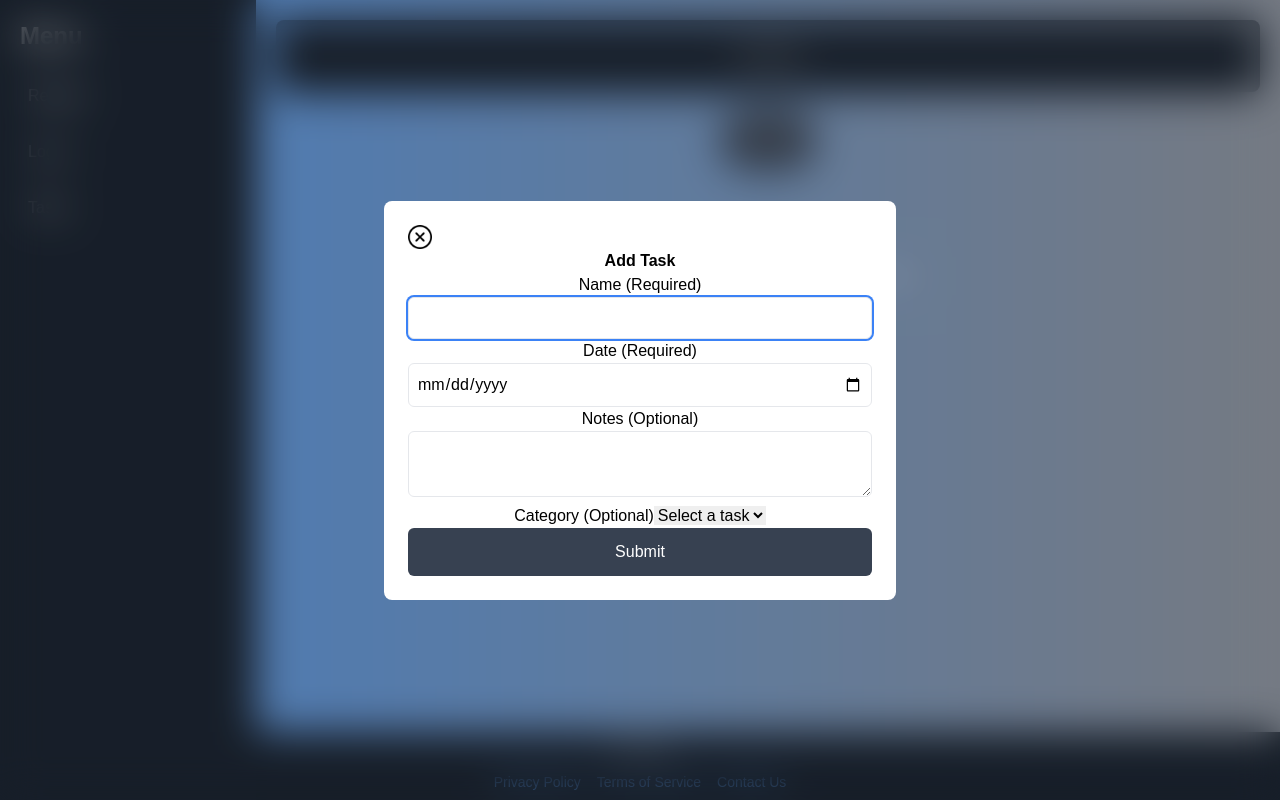
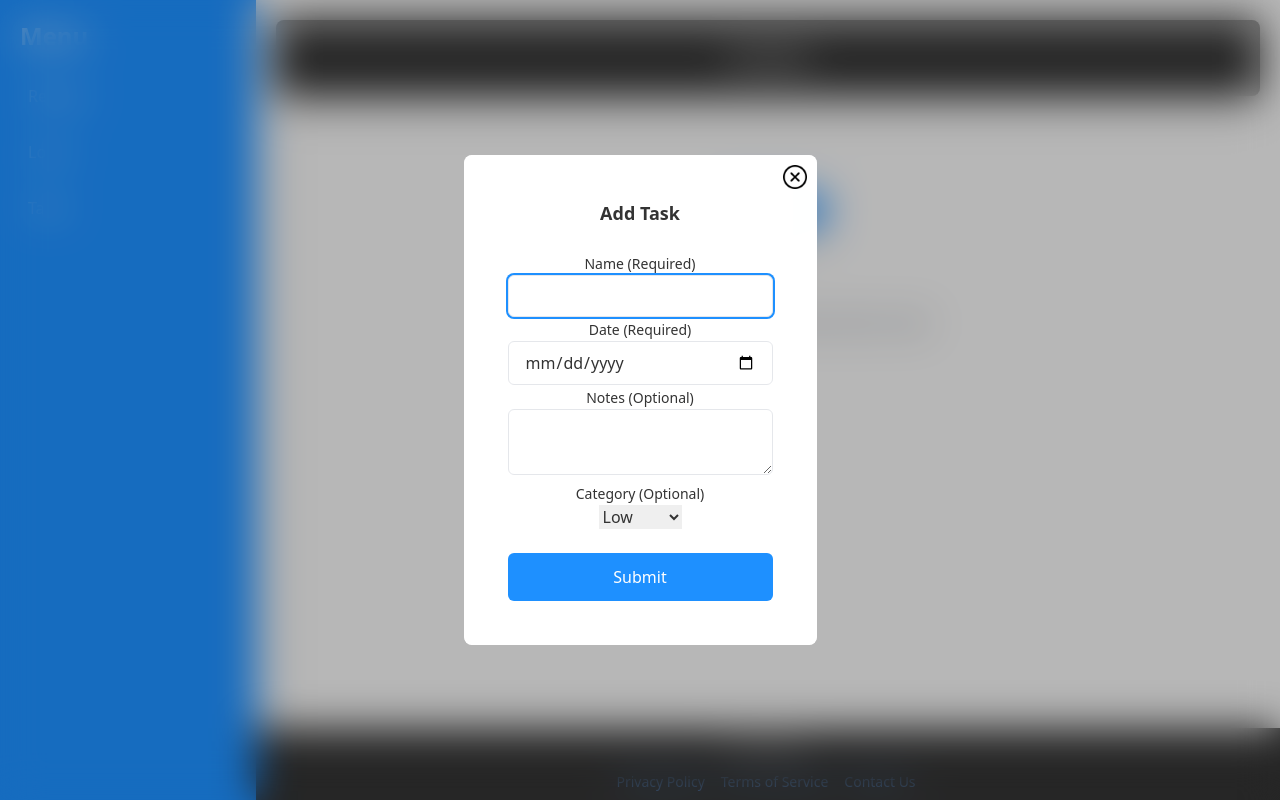
Before and after one commit to maciu213/projekt-praktyki, a React (Vite) app: page / in a window 1280 px wide. Both pictures are taken after a click on the button "Add task". Built offline with nearby package versions, Linux system fonts and the light colour scheme.

Commit message:
Color changes added card addition

```diff
--- a/src/main.jsx
+++ b/src/main.jsx
@@ -14,6 +14,14 @@ function App() {
     loginDialog: false
   });
 
+  const [tasks, setTasks] = useState([]);
+  const [taskDetails, setTaskDetails] = useState({
+    name: "",
+    date: "",
+    notes: "",
+    category: "low"
+  });
+
   const openDialog = (dialogType) => {
     setDialogState({ ...dialogState, [dialogType]: true });
     dialogType === "taskDialog" && dialogRef.current.showModal();
@@ -24,6 +32,17 @@ function App() {
   const closeDialog = (dialogRef, dialogType) => {
     dialogRef.current.close();
     setDialogState({ ...dialogState, [dialogType]: false });
+  };
+
+  const handleInputChange = (e) => {
+    const { name, value } = e.target;
+    setTaskDetails({ ...taskDetails, [name]: value });
+  };
+
+  const handleAddTask = () => {
+    setTasks([...tasks, taskDetails]);
+    setTaskDetails({ name: "", date: "", notes: "", category: "low" });
+    closeDialog(dialogRef, "taskDialog");
   };
 
   return (
@@ -43,14 +62,26 @@ function App() {
 
       <div className="main-content">
         <div className="header">
-          <h1>To-do-list</h1>
+          <h1><strong>To-do-list</strong></h1>
         </div>
 
         <button onClick={() => openDialog("taskDialog")} className="add">
           Add task
         </button>
 
-        <label>Add your task by clicking the button above.</label>
+        <div className="task-board">
+          {tasks.length > 0 ? (
+            tasks.map((task, index) => (
+              <div key={index} className={`task-item ${task.category}`}>
+                <div className="task-name">{task.name}</div>
+                <div className="task-date">{task.date}</div>
+                <div className="task-notes">{task.notes}</div>
+              </div>
+            ))
+          ) : (
+            <p id="addTaskText">No tasks added yet. Please add a task!</p>
+          )}
+        </div>
       </div>
 
       <footer className="footer bg-gray-800 text-white mt-auto p-1">
@@ -74,22 +105,44 @@ function App() {
               onClick={() => closeDialog(dialogRef, "taskDialog")}
               alt="Close"
             />
-            <strong id="formName">Add Task</strong> <br />
-            <label className="formLabel">Name (Required)</label>
-            <input type="text" name="name" />
-            <label className="formLabel">Date (Required)</label>
-            <input type="date" name="date" />
-            <label className="formLabel">Notes (Optional)</label>
-            <textarea name="notes" id="notes"></textarea>
-            <label className="formLabel">Category (Optional)</label>
-            <select name="category" id="category">
-              <option value="" disabled selected>Select a task</option>
-              <option>Category1</option>
-              <option>Category2</option>
-              <option>Category3</option>
-              <option>Category4</option>
-            </select>
-            <button className="submitButton">Submit</button>
+            <strong id="formName">Add Task</strong> <br /><br />
+            <label className="formLabel">Name (Required)</label><br />
+            <input
+              type="text"
+              name="name"
+              value={taskDetails.name}
+              onChange={handleInputChange}
+            /><br />
+            <label className="formLabel">Date (Required)</label><br />
+            <input
+              type="date"
+              name="date"
+              value={taskDetails.date}
+              onChange={handleInputChange}
+            /><br />
+            <label className="formLabel">Notes (Optional)</label><br />
+            <textarea
+              name="notes"
+              value={taskDetails.notes}
+              onChange={handleInputChange}
+            ></textarea><br />
+            <label className="formLabel">Category (Optional)</label><br />
+            <select
+              name="category"
+              value={taskDetails.category}
+              onChange={handleInputChange}
+            >
+              <option value="low">Low</option>
+              <option value="medium">Medium</option>
+              <option value="high">High</option>
+            </select><br /><br />
+            <button
+              type="button"
+              onClick={handleAddTask}
+              className="submitButton"
+            >
+              Submit
+            </button>
           </div>
         </form>
       </dialog>
@@ -104,7 +157,7 @@ function App() {
               onClick={() => closeDialog(dialogRef2, "registerDialog")}
               alt="Close"
             />
-            <strong id="formName">Registration</strong> <br />
+            <strong id="formName">Registration</strong> <br /><br />
             <label className="formLabel">Login</label>
             <input type="text" name="name" />
             <label className="formLabel">Password</label>
@@ -112,7 +165,7 @@ function App() {
             <label className="formLabel">Re-enter password</label>
             <input type="password" name="password" />
             <label className="formLabel">E-mail</label>
-            <input type="email" name="email" />
+            <input type="email" name="email" /><br /><br />
             <button className="submitButton">Submit</button>
           </div>
         </form>
@@ -128,12 +181,12 @@ function App() {
               onClick={() => closeDialog(dialogRef3, "loginDialog")}
               alt="Close"
             />
-            <strong id="formName">Log in</strong> <br />
+            <strong id="formName">Log in</strong> <br /><br />
             <label className="formLabel">Login</label>
             <input type="text" name="name" />
             <label className="formLabel">Password</label>
-            <input type="password" name="password" />
-            <label className="forgotPassword">Forgot password?</label>
+            <input type="password" name="password" /><br /><br />
+            <label className="forgotPassword">Forgot password?</label><br /><br />
             <button className="submitButton">Submit</button>
           </div>
         </form>
--- a/src/style.css
+++ b/src/style.css
@@ -2,8 +2,20 @@
 @tailwind components;
 @tailwind utilities;
 
+:root {
+    --primary-color: #1E90FF;
+    --secondary-color: #0066CC;
+    --bg-light: #F4F4F4;
+    --bg-dark: #333333;
+    --text-light: #FFFFFF;
+    --text-dark: #333333;
+    --low-color: #28a745; /* Green for Low */
+    --medium-color: #ffc107; /* Yellow for Medium */
+    --high-color: #dc3545; /* Red for High */
+}
+
 .sidebar {
-    @apply w-64 h-screen bg-gray-800 text-white p-5 shadow-lg fixed transition-transform duration-300 ease-in-out;
+    @apply w-64 h-screen bg-primary-color text-white p-5 shadow-2xl fixed transition-transform duration-300 ease-in-out;
 }
 
 .sidebar-title {
@@ -15,71 +27,94 @@
 }
 
 .sidebar-item {
-    @apply block p-2 rounded transition-all duration-300 ease-in-out hover:bg-gray-600;
+    @apply block p-2 rounded transition-all duration-300 ease-in-out hover:bg-gray-600 cursor-pointer;
 }
 
 .main-content {
-    @apply flex-1 ml-64 flex flex-col items-center p-5 transition-all;
+    @apply flex-1 ml-64 flex flex-col items-center p-5 transition-all bg-bg-light;
 }
 
 .header {
-    @apply bg-gray-800 min-w-full p-6 text-white font-sans text-center rounded-lg shadow-lg;
+    @apply w-full p-6 text-black font-sans text-center rounded-lg shadow-xl text-lg;
+    background-color: var(--bg-dark);
+    color: var(--text-light);
 }
 
 .add {
-    @apply w-fit bg-gray-700 text-white rounded-full p-4 shadow-lg transition duration-300 ease-out cursor-pointer mt-5 mb-24;
+    @apply bg-primary-color text-white rounded-full py-2 px-4 text-sm shadow-xl transition duration-300 ease-out cursor-pointer mt-24 mb-5;
+    width: fit-content; /* Makes the button less wide */
+    min-width: 120px; /* Ensures it's not too small */
 }
 
 .add:hover {
-    @apply bg-gray-400 shadow-inner;
+    @apply bg-blue-700 shadow-inner;
 }
 
-table {
-    @apply w-full my-12 border-collapse bg-white text-center font-sans text-xl mt-5 transition ease-out duration-1000;
+
+.task-board {
+    @apply flex flex-wrap gap-4 w-full mt-5;
 }
 
-th, td {
-    @apply p-3 text-center border border-gray-300;
+.task-column {
+    @apply bg-gray-200 p-4 rounded-lg flex-1 min-w-[200px] max-w-[300px] shadow-lg;
 }
 
-th:hover {
-    @apply bg-gray-400;
+.task-column-title {
+    @apply text-xl font-semibold text-gray-800 mb-4;
 }
 
-.flex {
-    backdrop-filter: blur(var(--blur-lg));
+.task-item {
+    @apply bg-white p-3 rounded-lg shadow-lg mb-3 transition-transform transform hover:scale-105 cursor-pointer;
 }
 
-body {
-    @apply bg-gradient-to-r from-blue-400 to-gray-400 text-white;
-    background-size: cover;
-    background-position: center;
+.task-item:hover {
+    @apply bg-gray-300;
 }
 
-.background-container {
-    @apply bg-cover bg-center bg-fixed h-screen w-full flex justify-center items-center;
-    background-image: url("blurred_site.png");
+.task-item .task-name {
+    @apply font-bold mb-2; /* Make the task name bold and at the top */
+}
+
+.task-item.low .task-name {
+    color: var(--low-color); /* Green for Low */
+}
+
+.task-item.medium .task-name {
+    color: var(--medium-color); /* Yellow for Medium */
+}
+
+.task-item.high .task-name {
+    color: var(--high-color); /* Red for High */
+}
+
+/* Smaller font size & gray color for notes */
+.task-notes {
+    @apply text-sm text-gray-500;
 }
 
 .task-form {
-    @apply w-full max-w-lg p-6 rounded-lg flex flex-col items-center shadow-2xl text-center transition-transform duration-300 ease-in-out;
+    @apply w-full max-w-lg p-6 rounded-lg flex flex-col items-center shadow-2xl text-center transition-all duration-500 ease-in-out;
+    background-color: rgba(255, 255, 255, 0.95);
+    color: var(--text-dark);
 }
 
-input,
-textarea {
-    @apply w-full p-2 border rounded-md focus:outline-none focus:ring-2 focus:ring-blue-500 transition-all ease-in-out duration-200;
+input, textarea {
+    @apply w-full px-4 py-2 border rounded-md focus:outline-none focus:ring-2 focus:ring-primary-color transition-all duration-200;
+    background-color: #fff;
+    color: var(--text-dark);
 }
 
 button {
-    @apply w-full p-3 bg-blue-500 text-white rounded-md hover:bg-blue-400 transition duration-200;
+    @apply w-full p-3 bg-secondary-color text-white rounded-md hover:bg-blue-400 transition duration-200;
 }
 
 .submitButton {
-    @apply bg-gray-700;
+    @apply bg-primary-color;
 }
 
 .forgotPassword {
     @apply underline text-sm;
+    color: var(--primary-color);
 }
 
 ::backdrop {
@@ -88,23 +123,36 @@ button {
 }
 
 .closeIcon {
-    @apply w-6 transition-transform duration-300 ease-in-out transform hover:scale-110 active:scale-90;
+    @apply w-6 text-black transition-transform duration-300 ease-in-out transform hover:scale-110 active:scale-90;
+    position: absolute;
+    top: 10px;
+    right: 10px;
+    cursor: pointer;
 }
 
 .dialogForm {
     @apply opacity-0 transform scale-95 transition-opacity transition-transform duration-300 ease-in-out rounded-lg;
+    background-color: rgba(255, 255, 255, 0.95);
 }
 
 .dialogForm.show {
     @apply opacity-100 transform scale-100;
 }
 
+.dialogForm .form {
+    @apply transition-all duration-500 ease-in-out;
+    background-color: rgba(255, 255, 255, 0.95);
+    color: var(--text-dark);
+    border-radius: 10px;
+    padding: 20px;
+}
+
 .footer {
-    @apply bg-gray-800 text-white py-2 mt-auto;
+    @apply bg-bg-dark text-white py-2 mt-auto flex justify-center items-center pl-64;
 }
 
 .footer-content {
-    @apply max-w-screen-xl mx-auto text-center text-sm;
+    @apply text-center text-sm;
 }
 
 .footer-links a {
@@ -112,9 +160,27 @@ button {
 }
 
 .footer p {
-    @apply text-xs;
+    @apply text-sm;
 }
 
+#formName {
+    @apply text-lg font-bold mb-4 mt-6;
+}
+
+.formLabel {
+    @apply text-sm;
+}
+
+#addTaskText {
+    @apply text-center text-gray-600 text-lg mt-10;
+    width: 100%; /* Makes sure it takes the full width */
+    display: flex;
+    justify-content: center; /* Centers horizontally */
+    align-items: center; /* Centers vertically */
+}
+
+
+/* Responsive Design */
 @media (max-width: 1024px) {
     .sidebar {
         @apply w-52;
@@ -127,16 +193,23 @@ button {
 
 @media (max-width: 768px) {
     .sidebar {
-        @apply w-0 overflow-hidden fixed;
-        transform: translateX(-100%);
+        @apply hidden fixed;
     }
 
     .sidebar.open {
-        @apply w-64 transform translate-x-0;
+        @apply w-64 absolute left-0;
     }
 
     .main-content {
         @apply ml-0;
+    }
+
+    .task-board {
+        @apply block;
+    }
+
+    .task-column {
+        @apply w-full mb-4;
     }
 
     table {
@@ -145,6 +218,10 @@ button {
 
     .closeIcon {
         @apply w-8;
+    }
+
+    .footer {
+        @apply pl-0 text-center;
     }
 }
 
@@ -161,3 +238,13 @@ button {
         @apply p-3 text-sm;
     }
 }
+
+@media (max-width: 320px) {
+    .sidebar-item {
+        @apply text-sm;
+    }
+
+    .add {
+        @apply p-3 text-xs;
+    }
+}
```
Also changed, not shown: tailwind.config.js (+8 -8 lines).
